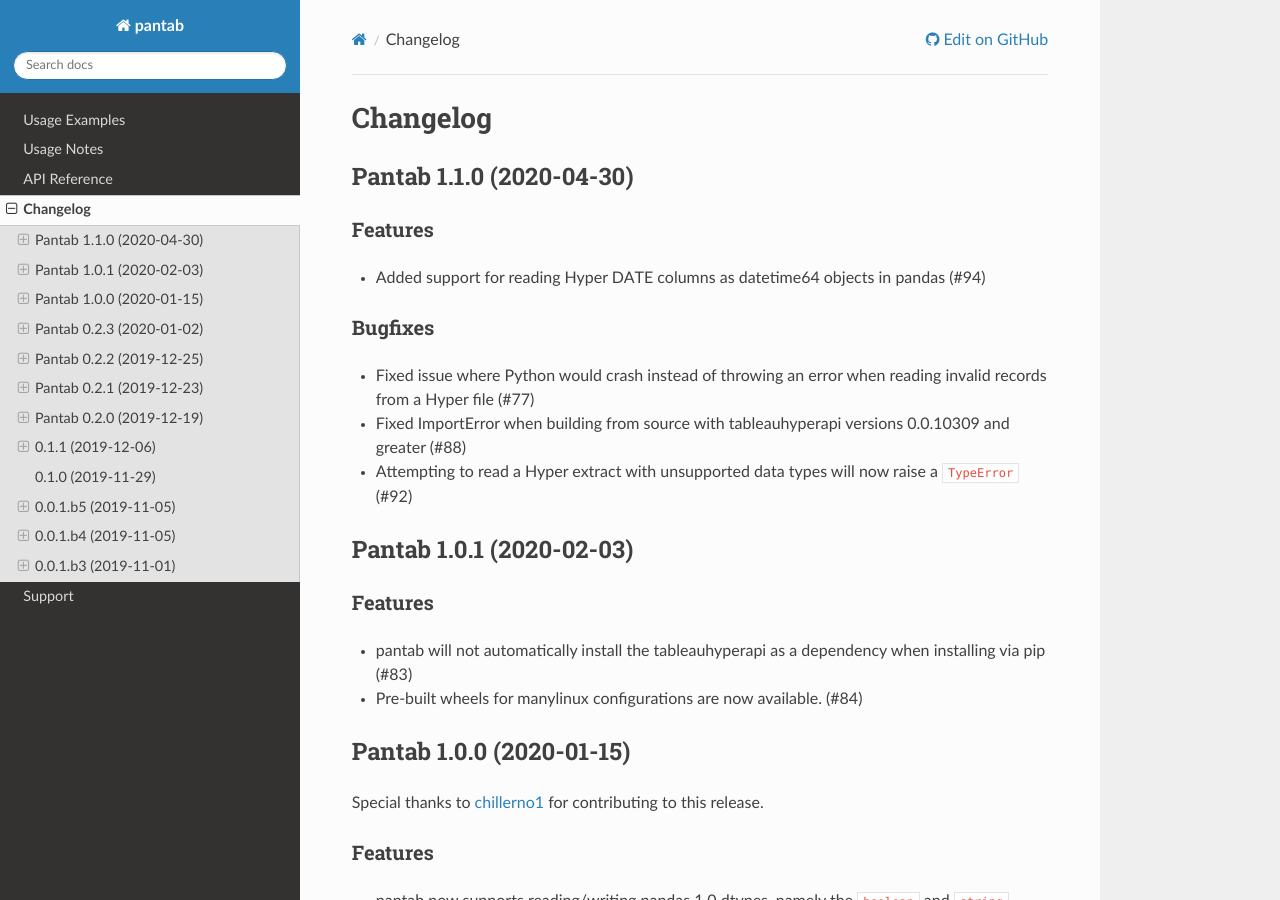
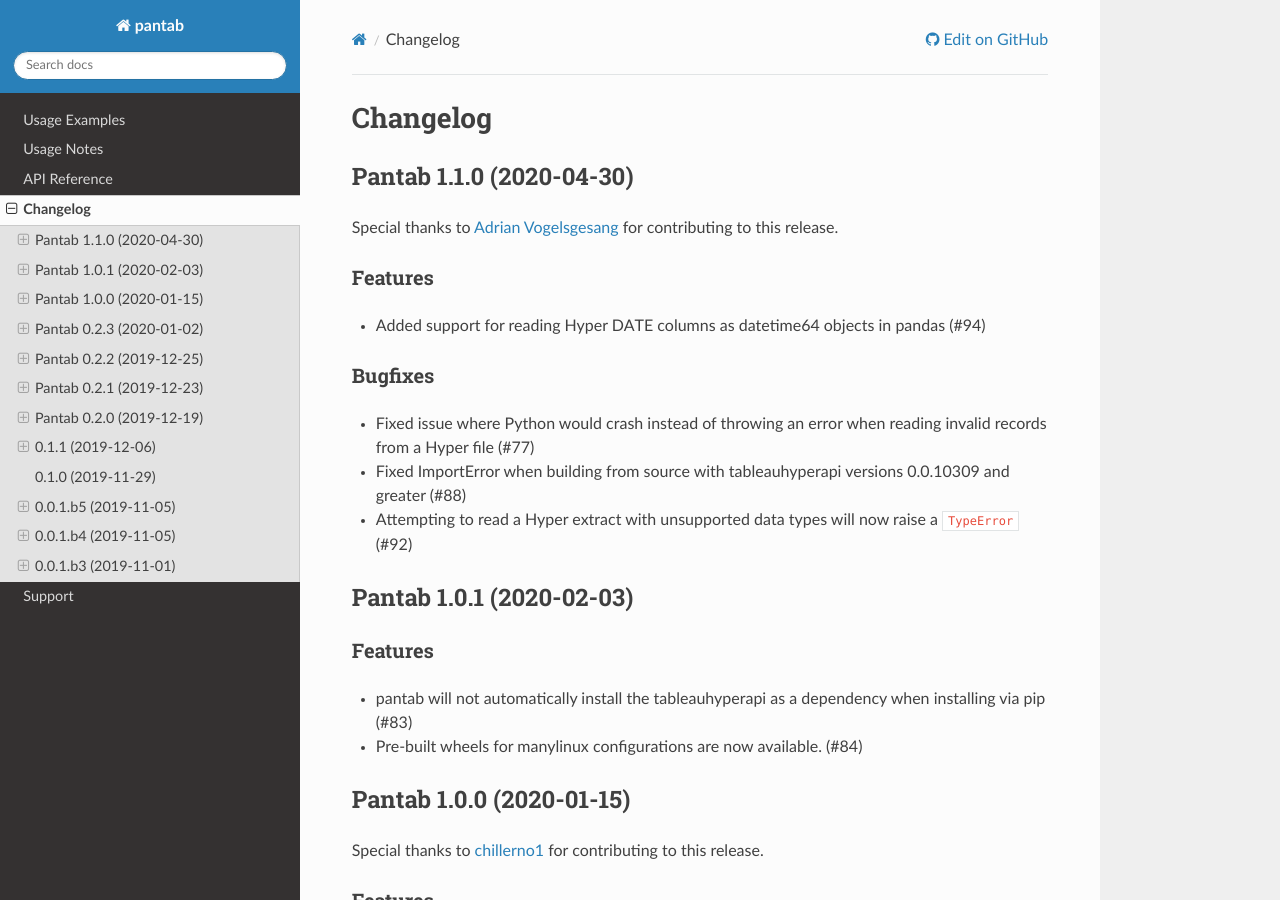
Before and after one commit to innobi/pantab, a Sphinx documentation site: the page built from doc/source/changelog.rst, in a window 1280 px wide and 900 px high. Built offline with Sphinx 7.4.7 and the Read the Docs theme 2.0.0, drawn with Linux system fonts in a browser that asks for light colours.

Commit message:
Added Adrian to changelog

```diff
--- a/doc/source/changelog.rst
+++ b/doc/source/changelog.rst
@@ -3,6 +3,8 @@
 
 Pantab 1.1.0 (2020-04-30)
 =========================
+
+Special thanks to `Adrian Vogelsgesang <https://github.com/vogelsgesang>`_ for contributing to this release.
 
 Features
 --------
```
